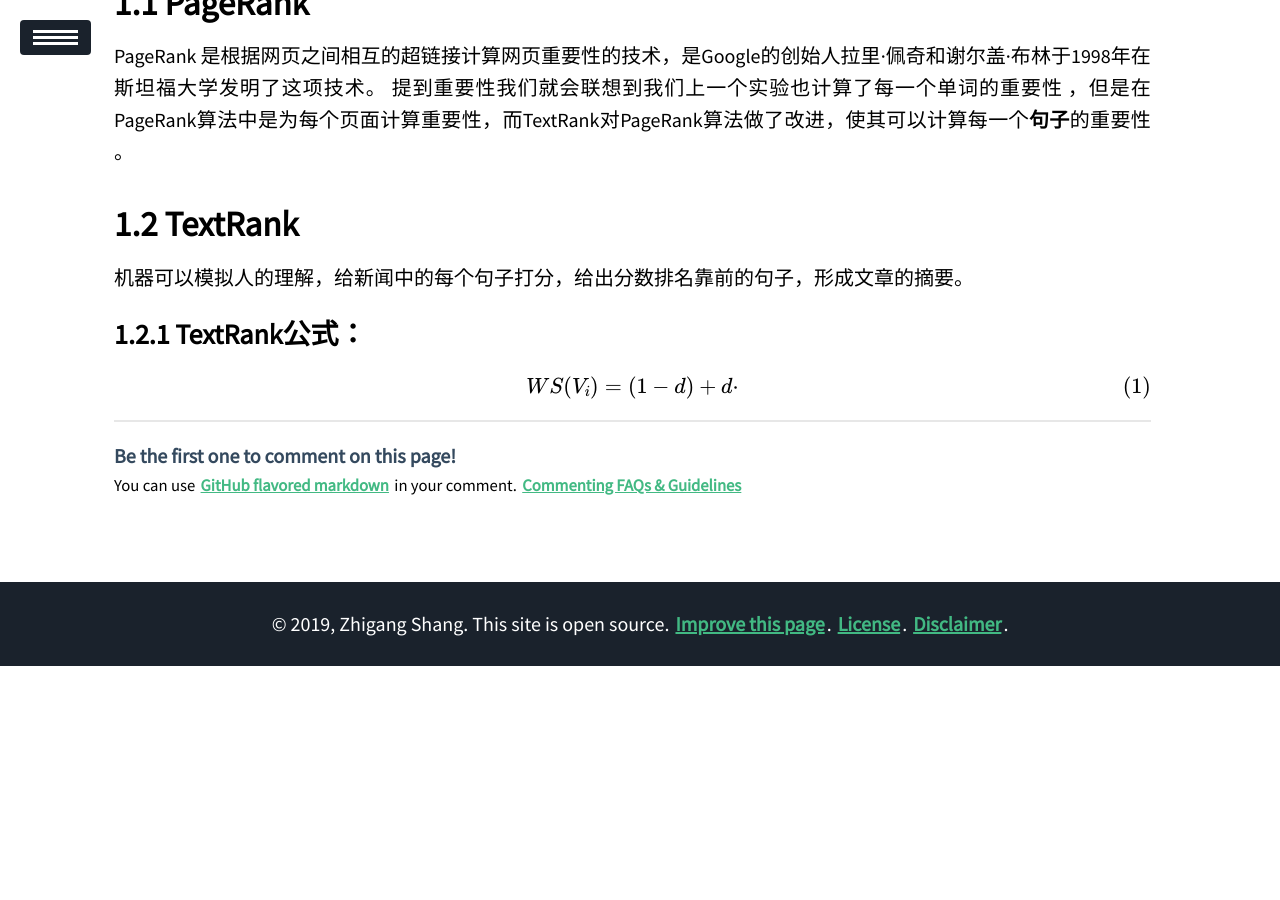
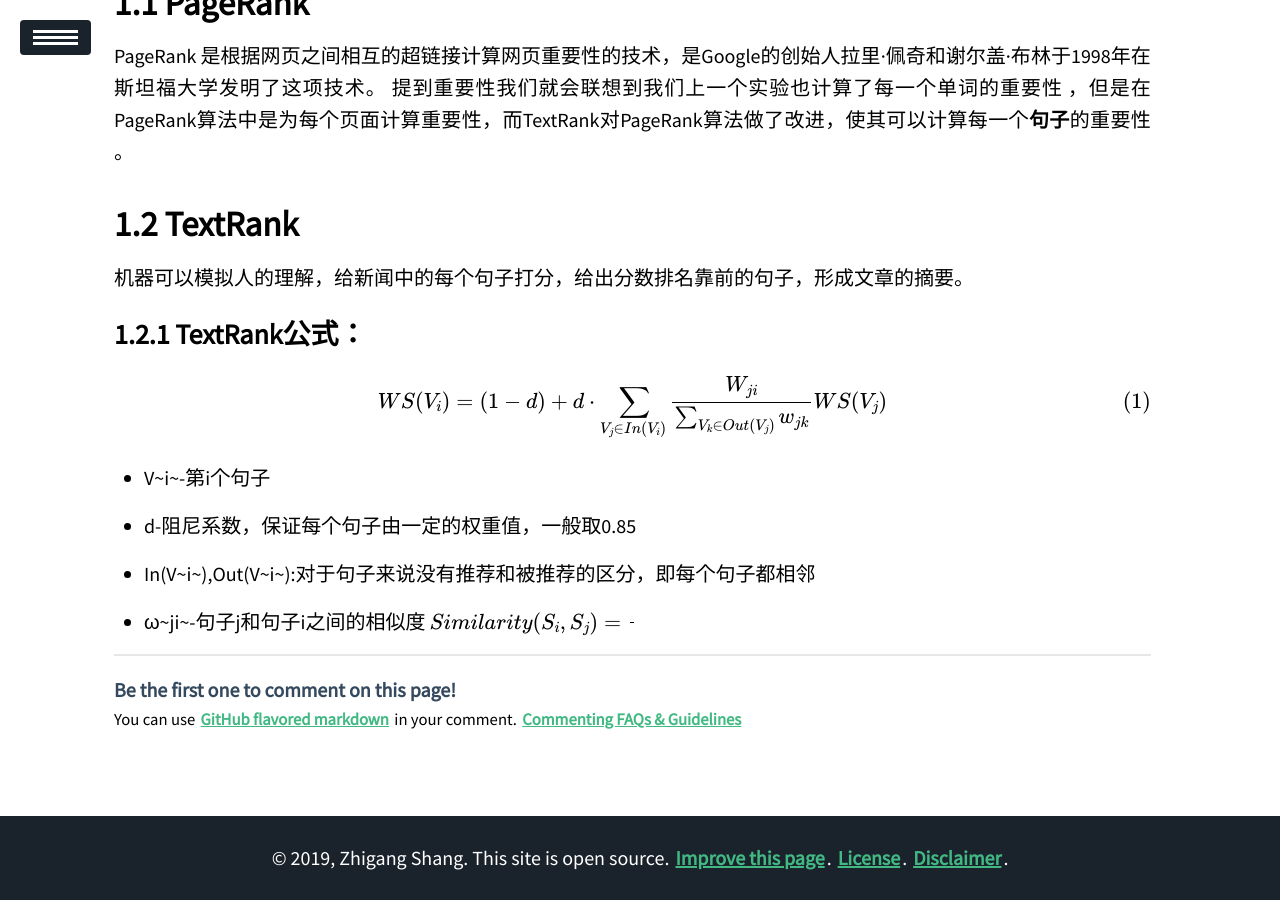
Before and after one commit to Cr7-joker/Cr7-joker.github.io, a Jekyll site: the page built from _posts/2019-02-05-News abstract extraction/2019-02-05-News abstract extraction.md, in a window 1280 px wide and 900 px high, scrolled down 600 px. Built offline with Jekyll 4.4.1, drawn with Linux system fonts in a browser that asks for light colours; our own code applies the rules of GitHub Pages for plain Markdown files; formulas are drawn with MathJax 3; a script that is not in the unit is left out; before the commit the page ends 1266 px from its top, so only the background shows below that.

Commit message:
eighth post commit

```diff
--- a/_posts/2019-02-05-News abstract extraction/2019-02-05-News abstract extraction.md
+++ b/_posts/2019-02-05-News abstract extraction/2019-02-05-News abstract extraction.md
@@ -23,5 +23,16 @@ PageRank 是根据网页之间相互的超链接计算网页重要性的技术
 ### TextRank公式：
 
 $$
-WS(V_i)=(1-d)+d\cdot
+WS(V_i)=(1-d)+d\cdot\sum_{V_j\in In(V_i)}{\frac{W_{ji}}{\sum_{V_k\in Out(V_j)}w_{jk}}WS(V_j)}
 $$
+
+* V~i~-第i个句子
+
+* d-阻尼系数，保证每个句子由一定的权重值，一般取0.85
+
+* In(V~i~),Out(V~i~):对于句子来说没有推荐和被推荐的区分，即每个句子都相邻
+
+* ω~ji~-句子j和句子i之间的相似度
+  $$
+  Similarity(S_i,S_j)=\frac{}{}
+  $$
```
